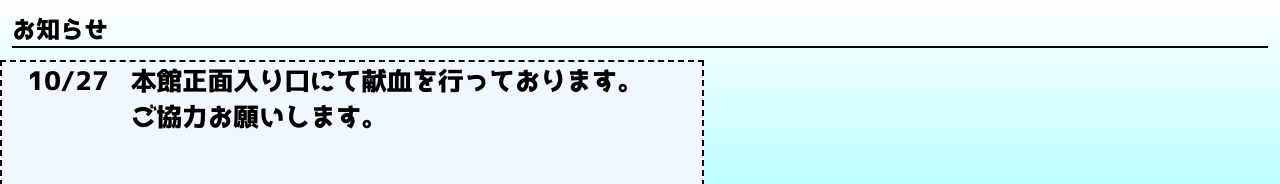
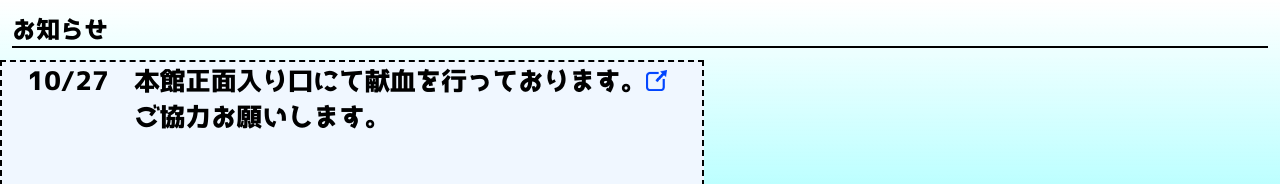
Before and after one commit to nitfc-festival-system-team/2023hp, a Next.js app: page /contents/notice in a window 1280 px wide. Shown: the top 184 px of the page. Built offline with nearby package versions, Linux system fonts and the light colour scheme.

Commit message:
fix: お知らせの改行対応に伴うリンクボタンの調整

```diff
--- a/src/components/NoticeList.tsx
+++ b/src/components/NoticeList.tsx
@@ -41,7 +41,7 @@ const MobileNoticeList = () => {
   return (
     <>
       {notices.map((notice: NoticeType, index) => {
-        return <NoticeItem fontSize={6} key={index} notice={notice} />;
+        return <NoticeItem fontSize={3} key={index} notice={notice} />;
       })}
     </>
   );
@@ -71,28 +71,30 @@ const NoticeItem = ({
         fontSize: `${fontSize}vw`,
       }}
     >
-      <div>{date}</div>
-      <p>&nbsp;&nbsp;&nbsp;</p>
+      <div style={{ marginRight: `${fontSize * 1}vw` }}>{date}</div>
       <div>
         {notice.title.split("\n").map((t, index) => (
-          <div key={index}>{t}</div>
+          <div key={index} style={{ whiteSpace: "nowrap" }}>
+            {t}
+          </div>
         ))}
       </div>
-      <p>&nbsp;&nbsp;</p>
+
       <div style={{ cursor: "pointer" }}>
         {notice.url && (
-          <span
-            onClick={handleNoticeClick}
-            style={{
-              cursor: "pointer",
-              filter:
-                "invert(8%) sepia(100%) saturate(7044%) hue-rotate(227deg) brightness(100%) contrast(125%)",
-            }}
-          >
+          <span>
             <img
               src="/image/gadget24.png"
               alt="link mark"
-              width={`${fontSize * 2.5}%`}
+              onClick={handleNoticeClick}
+              style={{
+                cursor: "pointer",
+                maxWidth: "40%",
+                maxHeight: "40%",
+                paddingTop: "10%",
+                filter:
+                  "invert(8%) sepia(100%) saturate(7044%) hue-rotate(227deg) brightness(100%) contrast(125%)",
+              }}
             />
           </span>
         )}
--- a/src/db/notice.ts
+++ b/src/db/notice.ts
@@ -3,6 +3,7 @@ import { NoticeType } from "@/types/notice";
 export const notices: NoticeType[] = [
   {
     title: `本館正面入り口にて献血を行っております。\nご協力お願いします。`,
+    url: "/notioce-pdfs/blood_donation.pdf",
     date: new Date(2023, 10, 27),
   },
 ];
```
Also changed, not shown: 1 other file (tests, documents, lock files or other folders).
